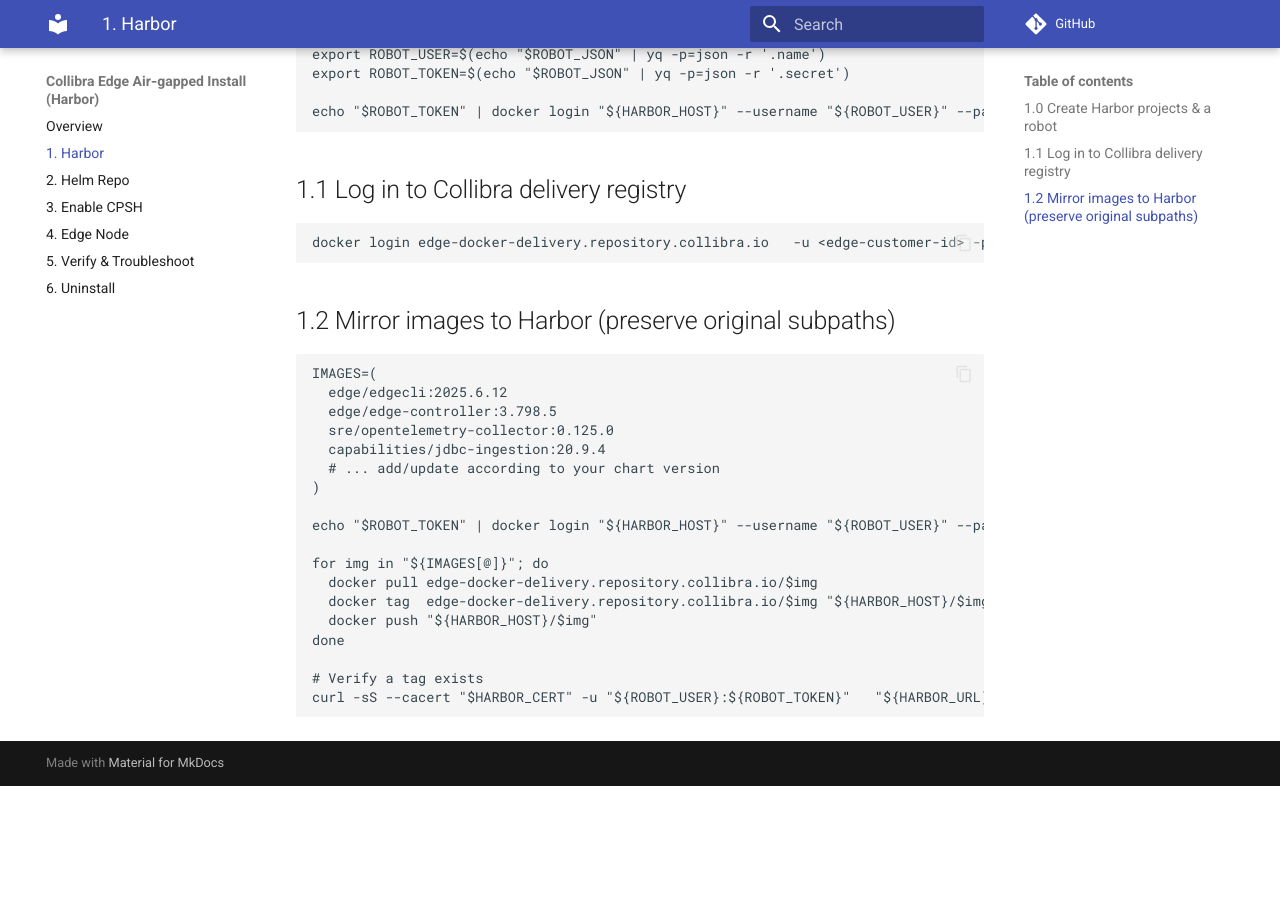
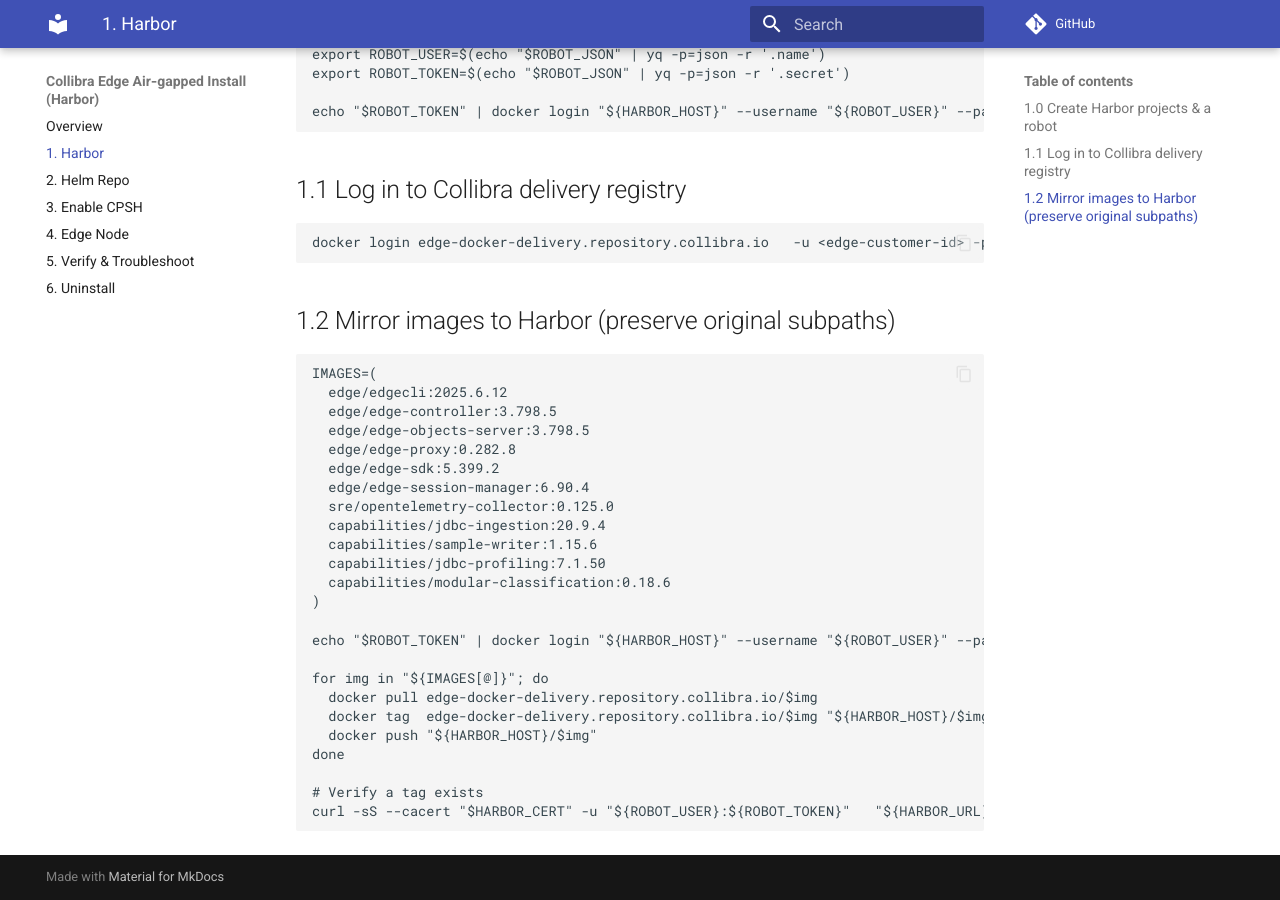
Before and after one commit to tejten/collibra-edge-airgapped-harbor, an MkDocs documentation site: the page built from docs/01-harbor.md, in a window 1280 px wide and 900 px high, scrolled down 668 px. Built offline with MkDocs 1.6.1 and Material for MkDocs 9.7.7, drawn with Linux system fonts in a browser that asks for light colours; comment, search, counter and statistics services are not loaded; before the commit the page ends 1454 px from its top, so only the background shows below that.

Commit message:
Update 01-harbor.md
update 01-harbor.md

```diff
--- a/docs/01-harbor.md
+++ b/docs/01-harbor.md
@@ -40,9 +40,15 @@
 IMAGES=(
   edge/edgecli:2025.6.12
   edge/edge-controller:3.798.5
+  edge/edge-objects-server:3.798.5
+  edge/edge-proxy:0.282.8
+  edge/edge-sdk:5.399.2
+  edge/edge-session-manager:6.90.4
   sre/opentelemetry-collector:0.125.0
   capabilities/jdbc-ingestion:20.9.4
-  # ... add/update according to your chart version
+  capabilities/sample-writer:1.15.6
+  capabilities/jdbc-profiling:7.1.50
+  capabilities/modular-classification:0.18.6
 )
 
 echo "$ROBOT_TOKEN" | docker login "${HARBOR_HOST}" --username "${ROBOT_USER}" --password-stdin
```
